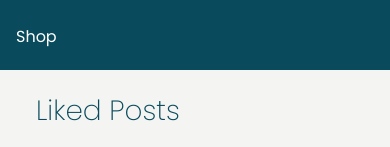
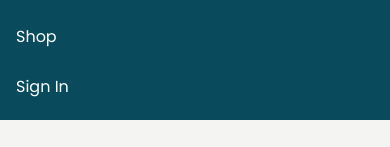
Before and after one commit to thekkathy/Personal-Blog, a React (Create React App) app in the folder client/: page /user-likes in a window 390 px wide. Both pictures are taken after a click on the button 346 px from the left and 29 px from the top of the page. Shown: the part 188-335 px from the top of the page. Built offline with nearby package versions, Linux system fonts and the light colour scheme; no server answers; the HTML template or start-up script is replaced by a standard one.

Commit message:
fixed navbar glitch

```diff
--- a/client/src/components/Navigation.js
+++ b/client/src/components/Navigation.js
@@ -78,12 +78,9 @@ const Navigation = () => {
                 </Link>
               </li>
             </ul>
-            <div className="collapse navbar-collapse ml-auto">
-              <ul className="navbar-nav ml-auto"><li className="nav-item">
-                {!users
-                  ? <Link className="nav-link" to="/ProfilePage"><button style={{ all: 'unset', color: 'white' }} onClick={() => handleSignIn()}>Sign In</button></Link>
-                  : <Link className="nav-link" to="/ProfilePage">Profile</Link>
-                }
+            <ul className="navbar-nav ml-auto">
+              <li className="nav-item">
+                {users && <Link className="nav-link" to="/ProfilePage">Profile</Link>}
               </li>
               <li className="nav-item">
                 {users &&
@@ -95,7 +92,7 @@ const Navigation = () => {
                 }
               </li>
               <li className="nav-item">
-                  {users &&
+                {users ?
                   <Link
                     className="nav-link"
                     to="/">
@@ -104,10 +101,19 @@ const Navigation = () => {
                       onClick={() => handleSignOut()}>
                       Sign Out
                     </button>
+                  </Link>
+                  :
+                  <Link
+                    className="nav-link"
+                    to="/">
+                    <button
+                      style={{ all: 'unset', color: 'white' }}
+                      onClick={() => handleSignIn()}>
+                      Sign In
+                    </button>
                   </Link>}
               </li>
             </ul>
-            </div>
           </div>
         </nav>
 
--- a/client/src/components/UserPage/UserLikes.js
+++ b/client/src/components/UserPage/UserLikes.js
@@ -13,11 +13,13 @@ export default function UserLikes() {
     useEffect(() => { getBlogPosts() }, []);
 
     const getBlogPosts = async () => {
+        if (users) {
             console.log("fetching blog posts ");
             const url = new URL("http://localhost:8000/blog_posts/get");
             let res = await fetch(url).then((resp) => resp.json());
-        console.log(res);
+            console.log("res", res);
             setUserLikedPosts(res.filter(el => !!users.liked_posts.toString().match(new RegExp(`(?=.*${el.doc_id})`))))
+            console.log("liked posts: ", userLikedPosts);
             // users.liked_posts.map((post)=> {
             //     axios.get('http://localhost:8000/blog_posts/retrieve',{
             //         params:{
@@ -28,10 +30,12 @@ export default function UserLikes() {
             //         console.log(resp.data)
             //     })
             // })
+
+        }
     };
 
     return (
-        <div className='container' style={{height:"40rem"}}>
+        <div className='container' style={{ height: "40rem" }}>
             <div className="row p-4">
                 <h1>Liked Posts</h1>
             </div>
```
Lines whose indentation alone changed are shown as unchanged.
